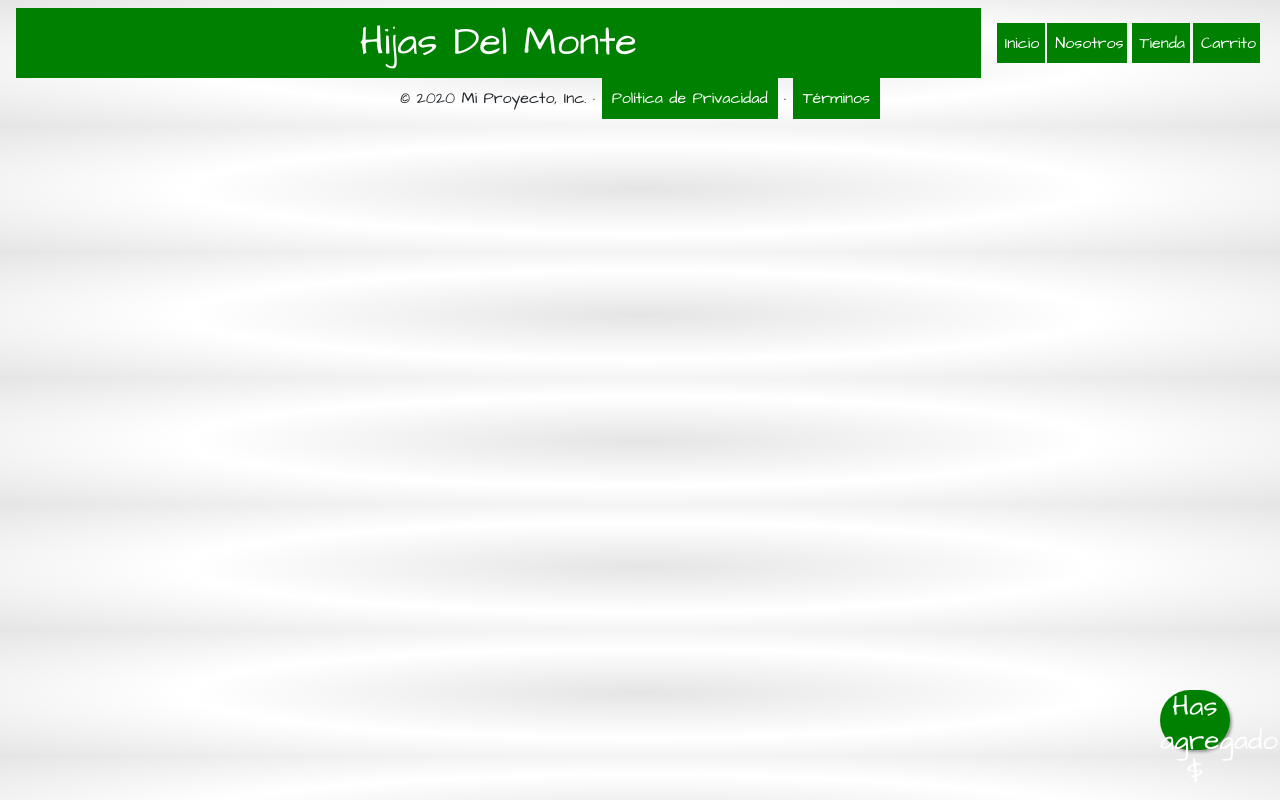
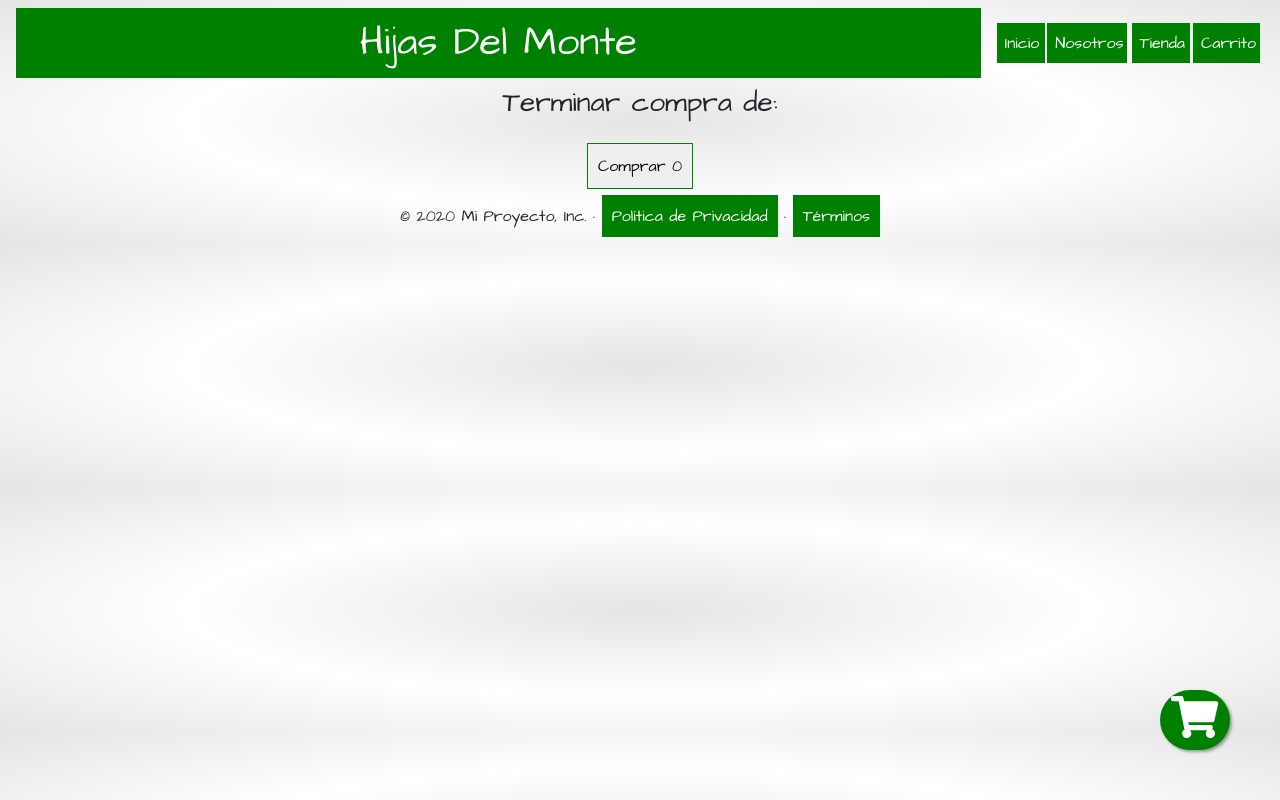
Before and after one commit to Paula-Elias/proyecto-react, a React (Create React App) app: page /carrito in a window 1280 px wide. Built offline with nearby package versions, Linux system fonts and the light colour scheme.

Commit message:
agregue funcion a Cat.js

```diff
--- a/src/App.js
+++ b/src/App.js
@@ -5,6 +5,7 @@ import Navbar from './component/Navbar';
 import Footer from './component/Footer';
 import ItemListContainer from './component/Items/ItemlistContainer';
 import ItemDetailContainer from './component/Items/ItemDetailContainer';
+import Cart from './component/Items/Cart';
 
 
 
@@ -16,6 +17,7 @@ function App() {
       <Switch>
       <Route exact path="/" component={ItemListContainer}/>
       <Route path='/itemdetail/:id' component={ItemDetailContainer}/>
+      <Route path='/carrito' component= {Cart} />
       </Switch>
       <Footer />
       </BrowserRouter>
--- /dev/null
+++ b/src/component/Items/Cart.js
@@ -0,0 +1,24 @@
+import React,  { useState } from 'react';
+import Contador from './ItemCount';
+
+
+
+
+function Cart(props) {
+
+  const [count, setCount] = useState(0);
+  function giveMeCount(c) {
+    setCount(c);
+  }
+
+   return (
+       <div>
+            <h3> Terminar compra de: {props.nombre} </h3>
+
+            <input type="button" func={giveMeCount} value={`Comprar ${count}`} />
+        </div>
+
+   )
+}
+
+export default Cart;
--- a/src/component/Items/CartWidget.js
+++ b/src/component/Items/CartWidget.js
@@ -4,13 +4,13 @@
  import { faShoppingCart } from '@fortawesome/free-solid-svg-icons'
 
 
-function Cart(props) {
+function CartWidget() {
     return (
         <div className="cart">
-            <h3>Has agregado ${props.nombre} </h3>
-        <FontAwesomeIcon icon={faShoppingCart} />
-        </div>
+        <FontAwesomeIcon icon={faShoppingCart}/>
+          </div>
+
     )
 }
 
-export default Cart;
+export default CartWidget;
--- a/src/component/Items/ItemCount.js
+++ b/src/component/Items/ItemCount.js
@@ -3,11 +3,9 @@ import { Link } from 'react-router-dom';
 import '../Items/ItemCount.css';
 
 
-
 function Contador() {
 
   const [count, setCount] = useState(0)
-  const [cantidad, setCantidad] = useState();
 
 useEffect(()=>{
   if(count < 0){
@@ -21,17 +19,17 @@ useEffect(()=>{
 
 function add() {
   setCount(count);
-  //setCantidad(count);
   console.log(count)
 }
 
   return(
     <div>
+
     <input disabled={count === 5 ?  true : false} type="button" value="Agregar" onClick={()=>setCount(count+1)}/>
     {count}
     <input disabled={count === 0 ?  true : false} type="button" value="Eliminar" onClick={()=>setCount(count-1)}/>
 
-    <Link to="/carrito"><button onClick={add}> Agregar al carrito </button> </Link>
+    <Link to="/carrito"><button onClick={add}> Agregar al carrito </button>   </Link>
 
     </div>
     )
--- a/src/component/Items/ItemDetail.js
+++ b/src/component/Items/ItemDetail.js
@@ -7,16 +7,11 @@ export default function ItemDetail(props) {
     return(
       <div>
         <h3>Tu Selección de Carrito es: </h3>
-
        <h4> {props.nombre} </h4>
        <img src={props.img} />
-        <h4>{props.nombre}</h4>
-        <h3>${props.precio}</h3>
+        <h3> Precio: ${props.precio}</h3>
         <h6>Comentarios de clientes: {props.comentario}</h6>
-
-
-        <Contador />
-
+        <Contador  />
         <hr></hr>
 
       </div>
--- a/src/component/Navbar.js
+++ b/src/component/Navbar.js
@@ -1,6 +1,6 @@
 import React from 'react';
 import './Navbar.css';
-import Cart from '../component/Items/CartWidget';
+import CartWidget from '../component/Items/CartWidget';
 
 
 class Navbar extends React.Component {
@@ -31,7 +31,7 @@ class Navbar extends React.Component {
 			        </li>
 			    </ul>
 
-				<Cart />
+				<CartWidget />
 		    </div>
 
 		</nav>
```
Also changed, not shown: 1 other file (tests, documents, lock files or other folders).
